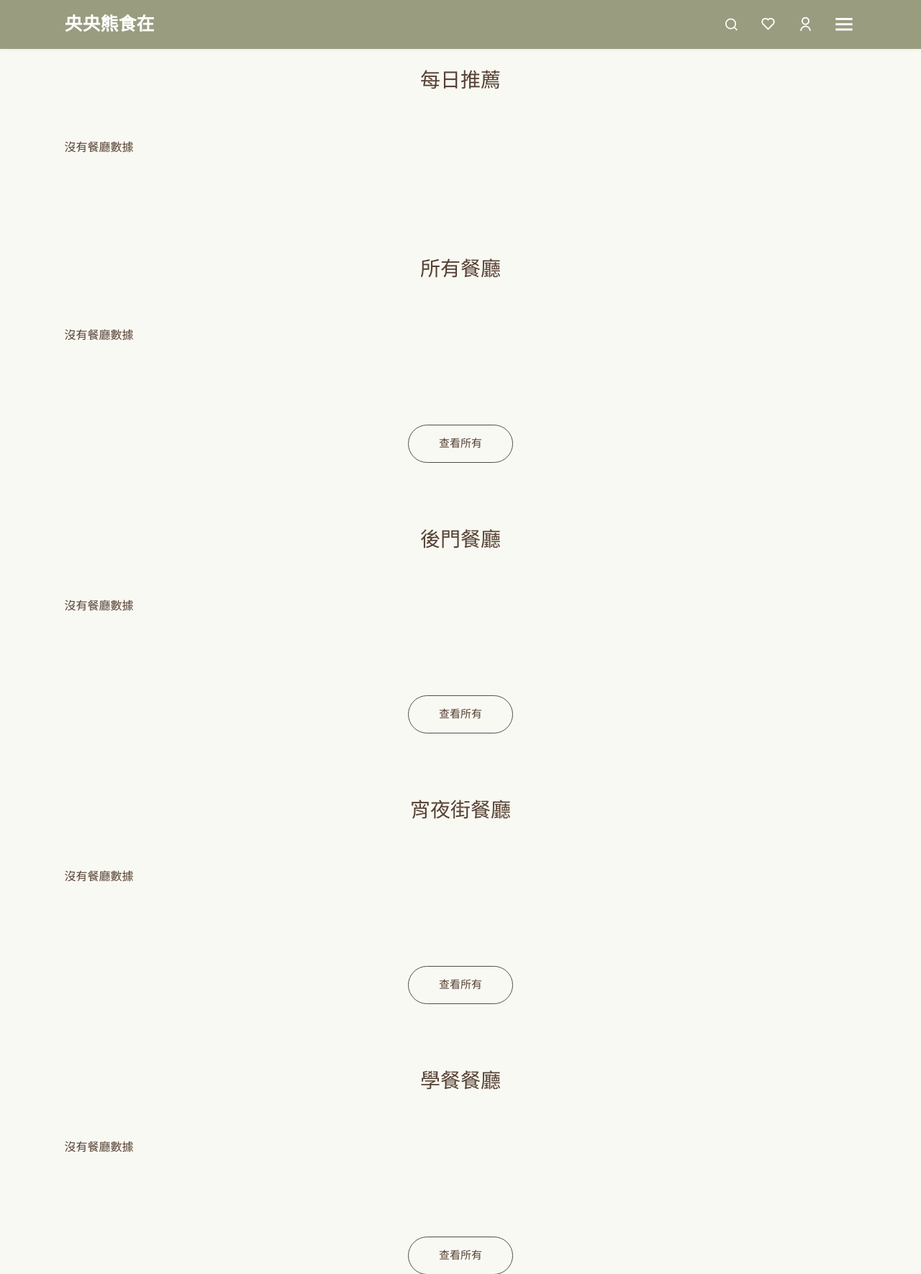
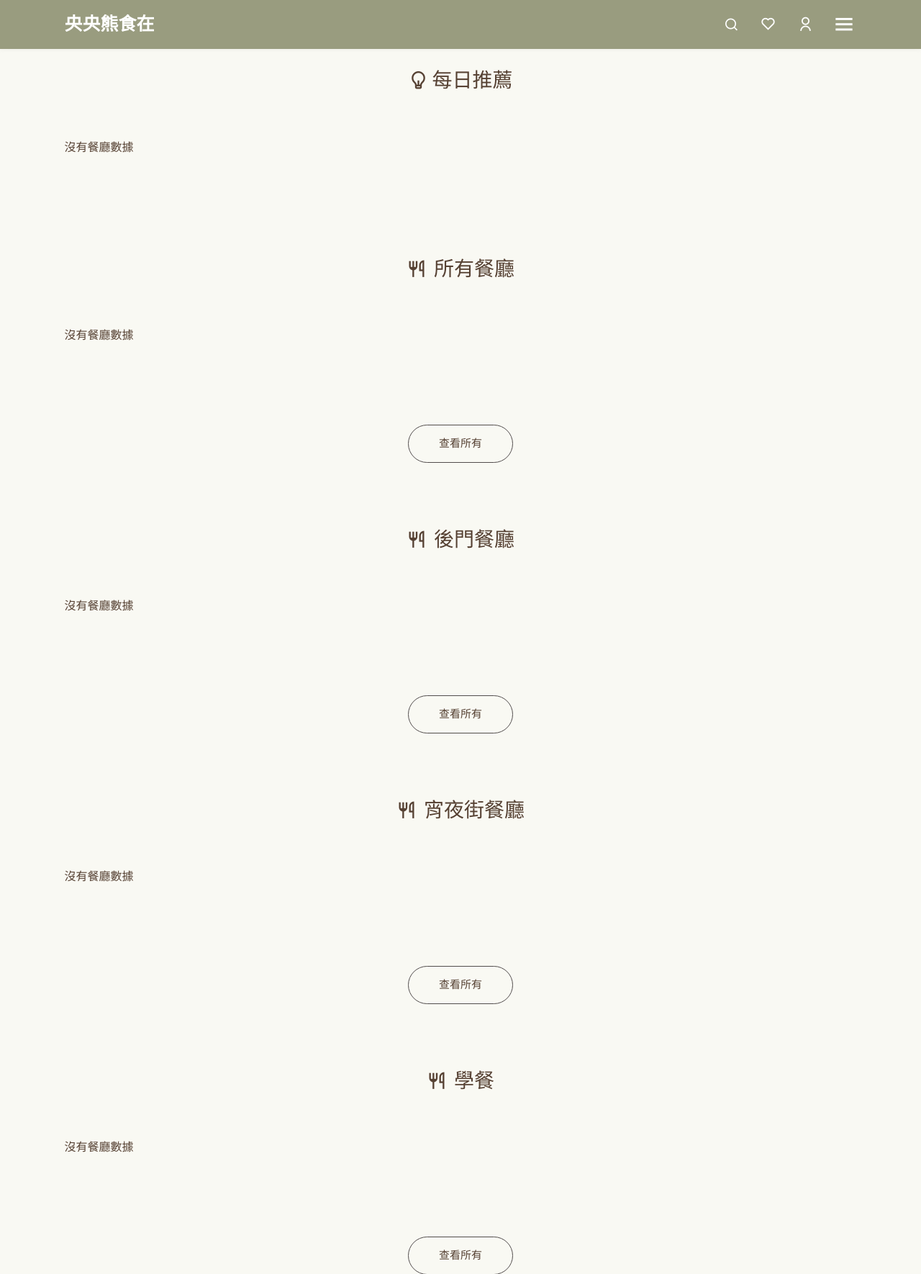
Before and after one commit to Noora66612/-project, a PHP site: page /home.php in a window 1280 px wide. Shown: the top 1770 px of the page at 72% size. Run offline with PHP 8.4, Linux system fonts and the light colour scheme; data that the repository does not hold is empty; some web fonts are replaced.

Commit message:
添加了新功能

```diff
--- a/home.php
+++ b/home.php
@@ -80,7 +80,7 @@
  <!--- 每日推薦 --->
         <section class="n-restaurants">
         <div class="center-text" style="margin-top: 35px;">
-            <h3>每日推薦</h3>
+        <h3><i class="ri-lightbulb-line" style="margin-right: 5px;"></i>每日推薦</h3>
         </div>
         <div class="n-content">
             <?php
@@ -98,7 +98,7 @@
             }
 
             // 从数据库中選8個餐廳在每日推薦中呈現
-            $sql = "SELECT * FROM 名單 ORDER BY RAND() LIMIT 8";
+            $sql = "SELECT * FROM 名單 ORDER BY RAND() LIMIT 3";
             $result = mysqli_query($conn, $sql);
 
             if (mysqli_num_rows($result) > 0) {
@@ -143,7 +143,7 @@
       <!--- 所有餐廳 --->
       <section class="n-restaurants">
         <div class="center-text">
-            <h3>所有餐廳</h3>
+        <h3><i class="ri-restaurant-line" style="margin-right: 10px;"></i>所有餐廳</h3>
         </div>
         <div class="n-content">
             <?php
@@ -208,7 +208,7 @@
     <!--- 後門餐廳 --->
     <section class="n-restaurants">
         <div class="center-text">
-            <h3>後門餐廳</h3>
+        <h3><i class="ri-restaurant-line" style="margin-right: 10px;"></i>後門餐廳</h3>
         </div>
         <div class="n-content">
             <?php
@@ -274,7 +274,7 @@
     <!--- 宵夜街餐廳 --->
     <section class="n-restaurants">
         <div class="center-text">
-            <h3>宵夜街餐廳</h3>
+        <h3><i class="ri-restaurant-line" style="margin-right: 10px;"></i>宵夜街餐廳</h3>
         </div>
         <div class="n-content">
             <?php
@@ -340,7 +340,7 @@
     <!--- 學餐餐廳 --->
     <section class="n-restaurants">
         <div class="center-text">
-            <h3>學餐餐廳</h3>
+        <h3><i class="ri-restaurant-line" style="margin-right: 10px;"></i>學餐</h3>
         </div>
         <div class="n-content">
             <?php
```
Also changed, not shown: img/0.PNG (added), img/1.PNG (added), img/2.jpg (added).
